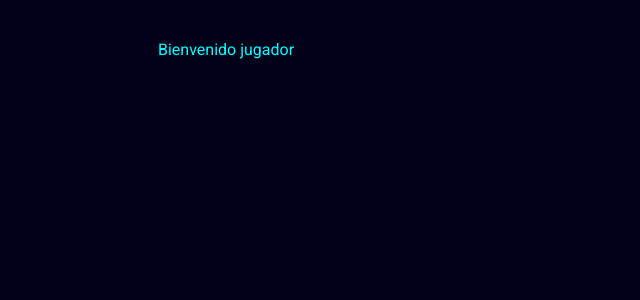
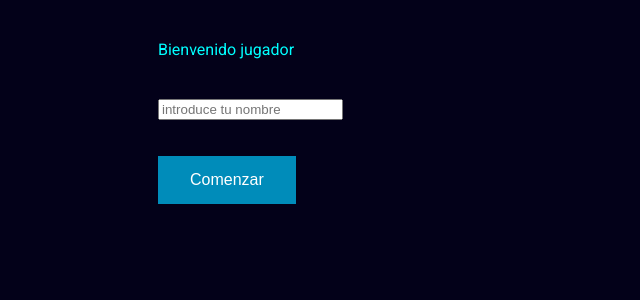
Before and after one commit to fmodamio/communicatorfront, a Vue app in the folder communicatorfront/: page /newgame in a window 1280 px wide. Shown: the top 300 px of the page, without its empty margins (0-640 px from the left). Built offline with nearby package versions, Linux system fonts and the light colour scheme.

Commit message:
guardando jugadores

```diff
--- a/communicatorfront/package.json
+++ b/communicatorfront/package.json
@@ -8,9 +8,12 @@
     "lint": "vue-cli-service lint"
   },
   "dependencies": {
+    "@braid/vue-formulate": "^2.5.2",
+    "axios": "^0.21.1",
     "bootstrap-vue": "^2.21.2",
     "core-js": "^3.6.5",
     "vue": "^3.0.0",
+    "vue-axios": "^3.2.5",
     "vue-router": "^4.0.11"
   },
   "devDependencies": {
--- a/communicatorfront/src/App.vue
+++ b/communicatorfront/src/App.vue
@@ -5,8 +5,6 @@
 </template>
 
 <script>
-//import Inicial from './components/Inicial.vue'
-//import HelloWorld from './components/HelloWorld.vue'
 
 export default {
   name: 'App',
--- a/communicatorfront/src/components/Inicial.vue
+++ b/communicatorfront/src/components/Inicial.vue
@@ -24,8 +24,6 @@
 </template>
 
 <script>
-//import Inicial from './components/Inicial.vue'
-//import HelloWorld from './components/HelloWorld.vue'
 
 export default {
   name: 'Inicial',
@@ -53,4 +51,10 @@ export default {
 	margin-top: 0px;
 	margin-bottom: 0px;
 }
+.text{
+	margin-right: 150px;
+	margin-left: 150px;
+	margin-top: 0px;
+	margin-bottom: 0px;
+}
 </style>
--- a/communicatorfront/src/components/NuevoJuego.vue
+++ b/communicatorfront/src/components/NuevoJuego.vue
@@ -1,5 +1,56 @@
 <template>
 	<div>
 		<p>Bienvenido jugador</p>
+		<input v-model="nameplayer" placeholder="introduce tu nombre" class="text">
+		<br>
+		<br>
+		<br>
+		<button class="button1" @click="postPlayer()">Comenzar</button>
 	</div>
 </template>
+
+<script>
+import axios from 'axios'
+
+export default {
+	name: 'NuevoJuego',
+	data() {
+		return {
+			nameplayer: "",
+		};
+	},
+	methods:{
+		postPlayer(){
+			axios.post('http://127.0.0.1:8000/api/player/', {
+				nombre: this.nameplayer,
+			})
+			.then(response => {
+				console.log(response)
+				this.$router.push('/');
+			})
+			.catch(function (error) {
+				console.log(error)
+			})
+		}
+	}
+}
+
+</script>
+
+<style>
+.button1{
+	background-color: #008CBA;
+	border: none;
+	color: white;
+	padding: 15px 32px;
+	text-align: center;
+	text-decoration: none;
+	display: inline-block;
+	font-size: 16px;
+	margin-right: 150px;
+	margin-left: 150px;
+	margin-top: 0px;
+	margin-bottom: 0px;
+}
+
+</style>
--- a/communicatorfront/src/main.js
+++ b/communicatorfront/src/main.js
@@ -1,6 +1,8 @@
 import { createApp } from 'vue'
 import { createWebHistory, createRouter } from "vue-router";
 import App from './App.vue'
+import axios from 'axios'
+import VueAxios from 'vue-axios'
 
 import Inicial from './components/Inicial.vue'
 import NuevoJuego from './components/NuevoJuego.vue'
@@ -16,5 +18,6 @@ const router = createRouter({
 })
 
 const app = createApp(App)
+app.use(VueAxios, axios)
 app.use(router)
 app.mount('#app')
```
Also changed, not shown: 1 other file (tests, documents, lock files or other folders).
